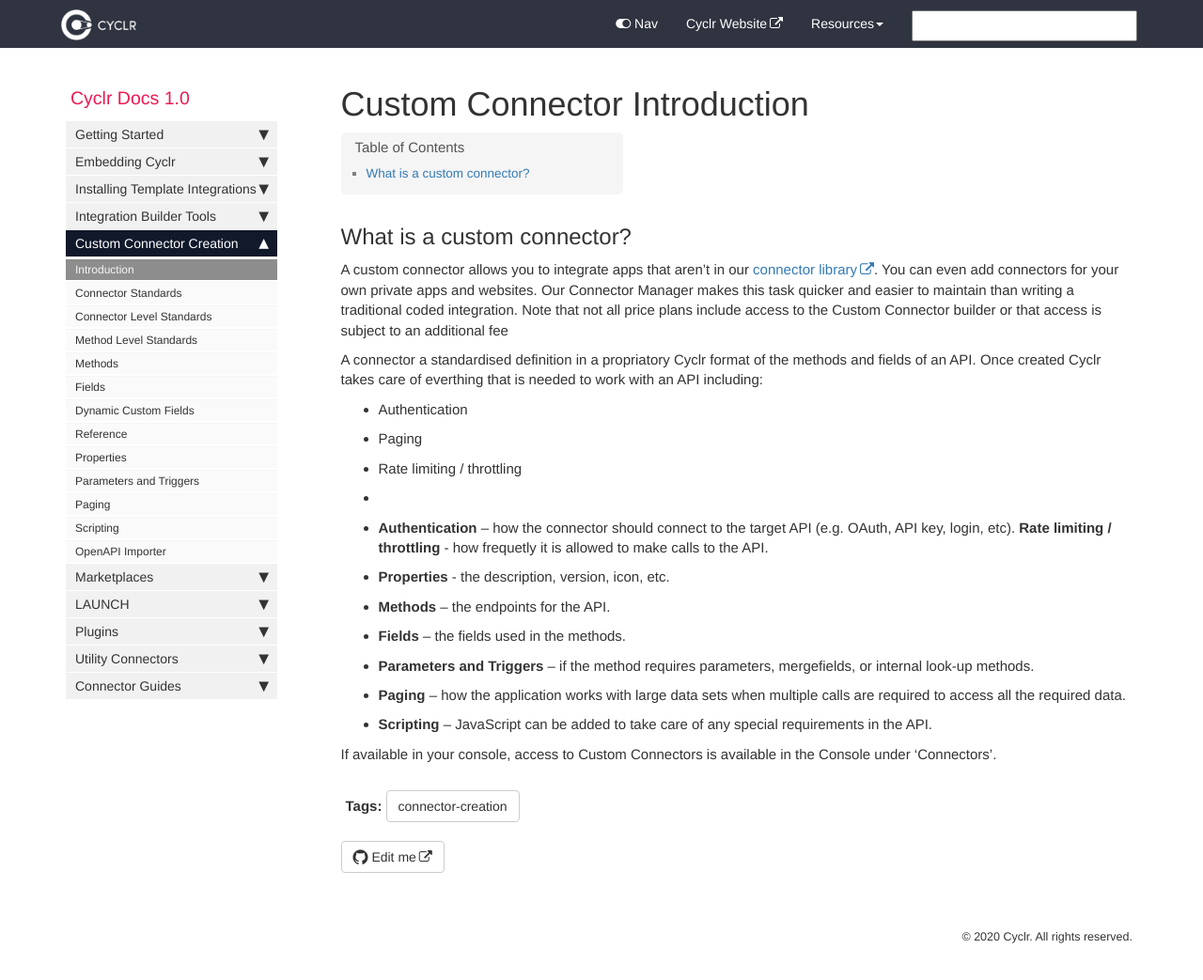
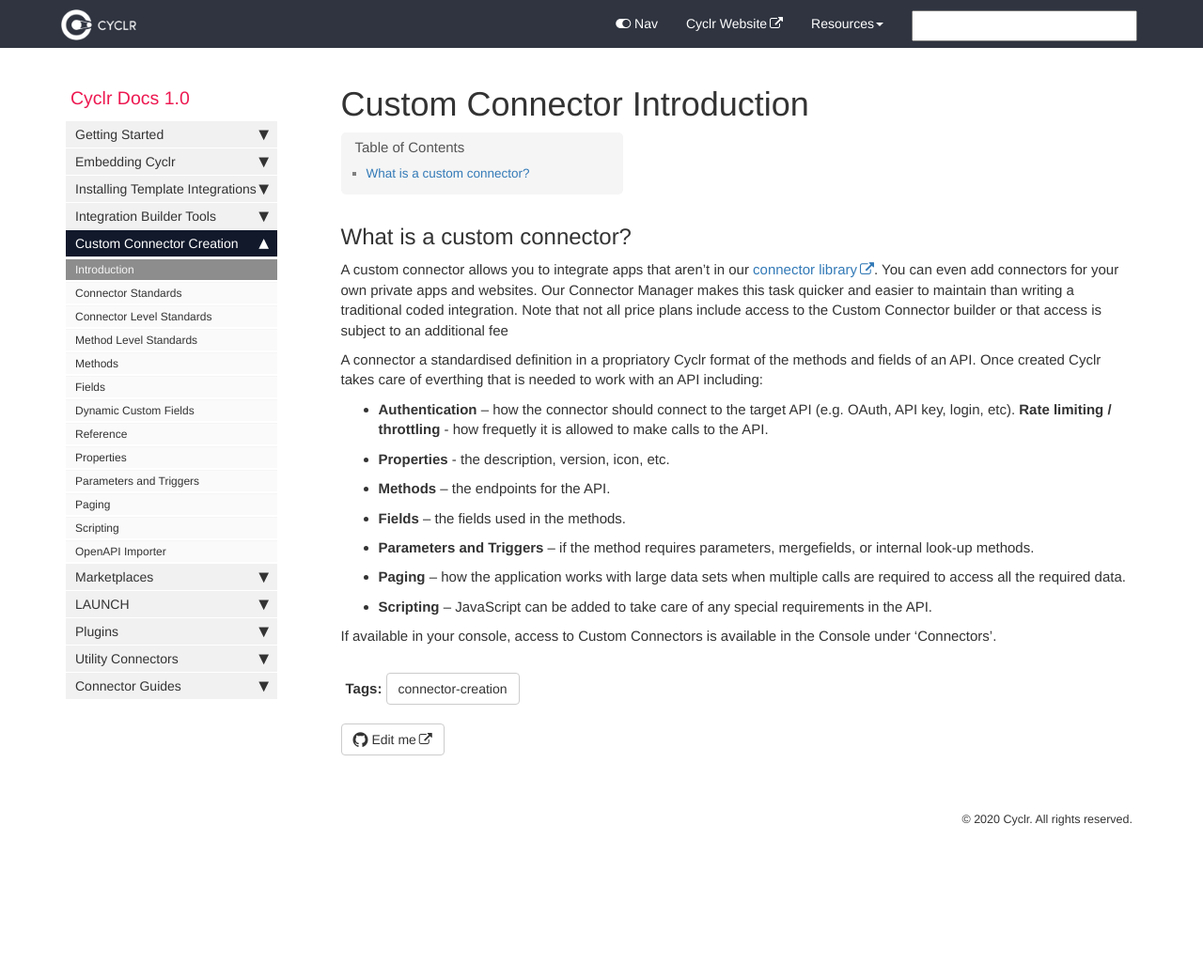
Before and after one commit to sneakysneak/docs, a Jekyll site: the page built from pages/custom-connectors/introduction.md, in a window 1280 px wide and 1067 px high. Shown: the top 1043 px of the window at 94% size. Built offline with Jekyll 4.4.1, drawn with Linux system fonts in a browser that asks for light colours; nearby versions of some CDN libraries; comment, search, counter and statistics services are not loaded.

Commit message:
Update introduction.md

```diff
--- a/pages/custom-connectors/introduction.md
+++ b/pages/custom-connectors/introduction.md
@@ -11,11 +11,6 @@ A custom connector allows you to integrate apps that aren’t in our [connector
 
 A connector a standardised definition in a propriatory Cyclr format of the methods and fields of an API. Once created Cyclr takes care of everthing that is needed to work with an API including:
 
-*   Authentication
-*   Paging
-*   Rate limiting / throttling
-*
-
 *   **Authentication** – how the connector should connect to the target API (e.g. OAuth, API key, login, etc).
     **Rate limiting / throttling** - how frequetly it is allowed to make calls to the API.
 *   **Properties** - the description, version, icon, etc.
```
